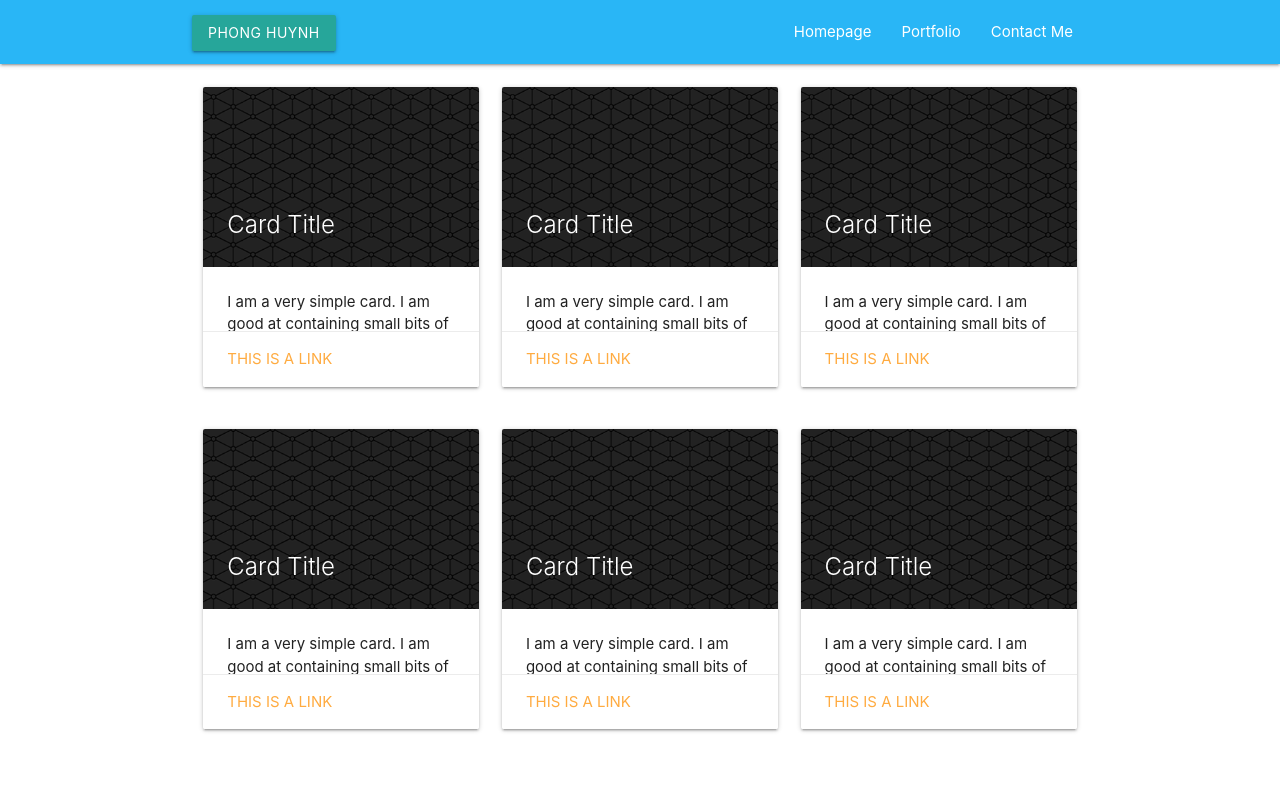
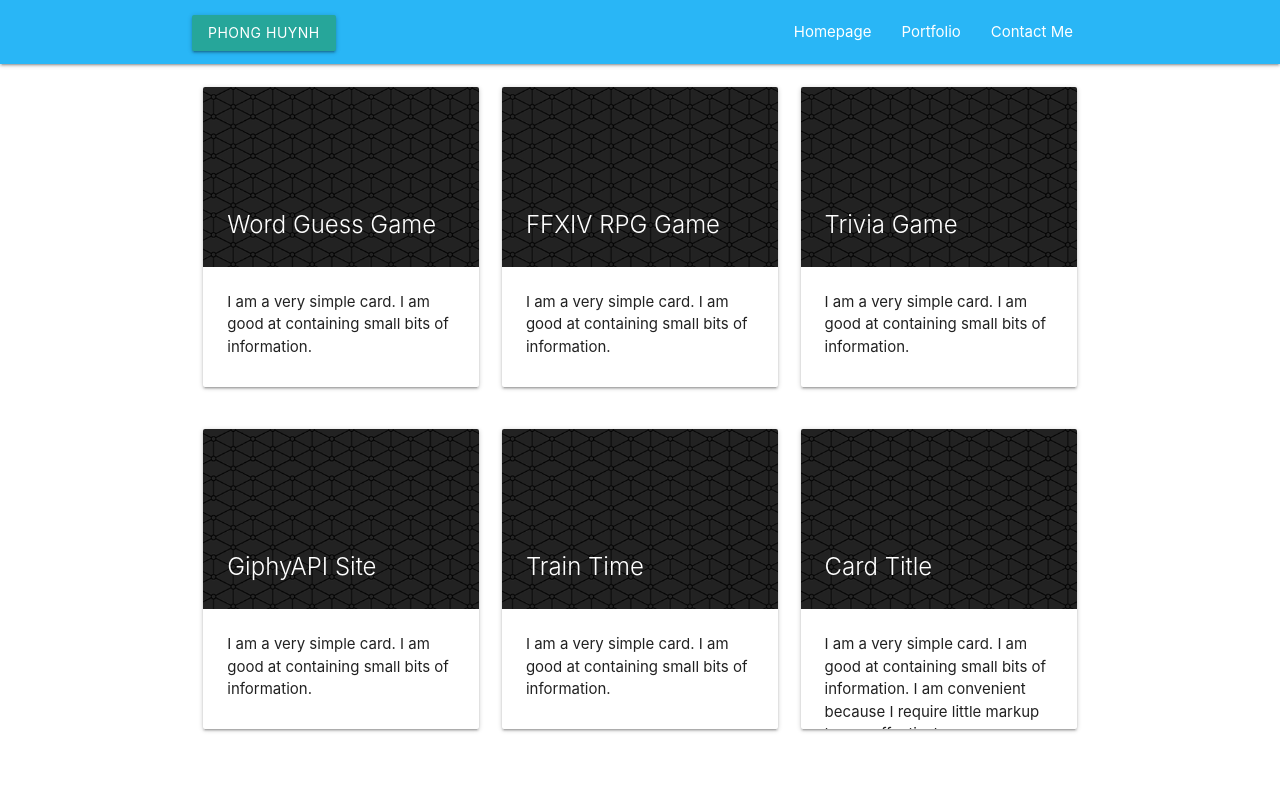
Before and after one commit to SgtStarshine/PortfolioWebsite, a plain HTML site: page portfolio.html in a window 1280 px wide. Shown: the top 800 px of the page. Drawn offline with nearby package versions, Linux system fonts and the light colour scheme.

Commit message:
updated portfolio.html to link to other projects

```diff
--- a/portfolio.html
+++ b/portfolio.html
@@ -46,15 +46,58 @@
           <div class="col s12 m4">
             <div class="card small">
               <div class="card-image">
-                <img src="assets/images/connectwork.png">
-                <span class="card-title">Card Title</span>
+                <a href="https://sgtstarshine.github.io/WordGuessGame/" target="_blank"><img src="assets/images/connectwork.png"></a>
+                <span class="card-title">Word Guess Game</span>
               </div>
               <div class="card-content">
-                <p>I am a very simple card. I am good at containing small bits of information.
-                  I am convenient because I require little markup to use effectively.</p>
+                <p>I am a very simple card. I am good at containing small bits of information.</p>
               </div>
-              <div class="card-action">
-                <a href="#">This is a link</a>
+            </div>
+          </div>
+          <div class="col s12 m4">
+            <div class="card small">
+              <div class="card-image">
+                <a href="https://sgtstarshine.github.io/unit-4-game/" target="_blank"><img src="assets/images/connectwork.png"></a>
+                <span class="card-title">FFXIV RPG Game</span>
+              </div>
+              <div class="card-content">
+                <p>I am a very simple card. I am good at containing small bits of information.</p>
+              </div>
+            </div>
+          </div>
+          <div class="col s12 m4">
+            <div class="card small">
+              <div class="card-image">
+                <a href="https://sgtstarshine.github.io/TriviaGame/" target="_blank"><img src="assets/images/connectwork.png"></a>
+                <span class="card-title">Trivia Game</span>
+              </div>
+              <div class="card-content">
+                <p>I am a very simple card. I am good at containing small bits of information.</p>
+              </div>
+            </div>
+          </div>
+        </div>
+
+        <div class="row">
+          <div class="col s12 m4">
+            <div class="card small">
+              <div class="card-image">
+                <a href="https://sgtstarshine.github.io/GiphyAPI/" target="_blank"><img src="assets/images/connectwork.png"></a>
+                <span class="card-title">GiphyAPI Site</span>
+              </div>
+              <div class="card-content">
+                <p>I am a very simple card. I am good at containing small bits of information.</p>
+              </div>
+            </div>
+          </div>
+          <div class="col s12 m4">
+            <div class="card small">
+              <div class="card-image">
+                <a href="https://sgtstarshine.github.io/TrainTime/" target="_blank"><img src="assets/images/connectwork.png"></a>
+                <span class="card-title">Train Time</span>
+              </div>
+              <div class="card-content">
+                <p>I am a very simple card. I am good at containing small bits of information.</p>
               </div>
             </div>
           </div>
@@ -67,72 +110,6 @@
               <div class="card-content">
                 <p>I am a very simple card. I am good at containing small bits of information.
                   I am convenient because I require little markup to use effectively.</p>
-              </div>
-              <div class="card-action">
-                <a href="#">This is a link</a>
-              </div>
-            </div>
-          </div>
-          <div class="col s12 m4">
-            <div class="card small">
-              <div class="card-image">
-                <img src="assets/images/connectwork.png">
-                <span class="card-title">Card Title</span>
-              </div>
-              <div class="card-content">
-                <p>I am a very simple card. I am good at containing small bits of information.
-                  I am convenient because I require little markup to use effectively.</p>
-              </div>
-              <div class="card-action">
-                <a href="#">This is a link</a>
-              </div>
-            </div>
-          </div>
-        </div>
-
-        <div class="row">
-          <div class="col s12 m4">
-            <div class="card small">
-              <div class="card-image">
-                <img src="assets/images/connectwork.png">
-                <span class="card-title">Card Title</span>
-              </div>
-              <div class="card-content">
-                <p>I am a very simple card. I am good at containing small bits of information.
-                  I am convenient because I require little markup to use effectively.</p>
-              </div>
-              <div class="card-action">
-                <a href="#">This is a link</a>
-              </div>
-            </div>
-          </div>
-          <div class="col s12 m4">
-            <div class="card small">
-              <div class="card-image">
-                <img src="assets/images/connectwork.png">
-                <span class="card-title">Card Title</span>
-              </div>
-              <div class="card-content">
-                <p>I am a very simple card. I am good at containing small bits of information.
-                  I am convenient because I require little markup to use effectively.</p>
-              </div>
-              <div class="card-action">
-                <a href="#">This is a link</a>
-              </div>
-            </div>
-          </div>
-          <div class="col s12 m4">
-            <div class="card small">
-              <div class="card-image">
-                <img src="assets/images/connectwork.png">
-                <span class="card-title">Card Title</span>
-              </div>
-              <div class="card-content">
-                <p>I am a very simple card. I am good at containing small bits of information.
-                  I am convenient because I require little markup to use effectively.</p>
-              </div>
-              <div class="card-action">
-                <a href="#">This is a link</a>
               </div>
             </div>
           </div>
```
Also changed, not shown: index.html (+3 -10 lines).
